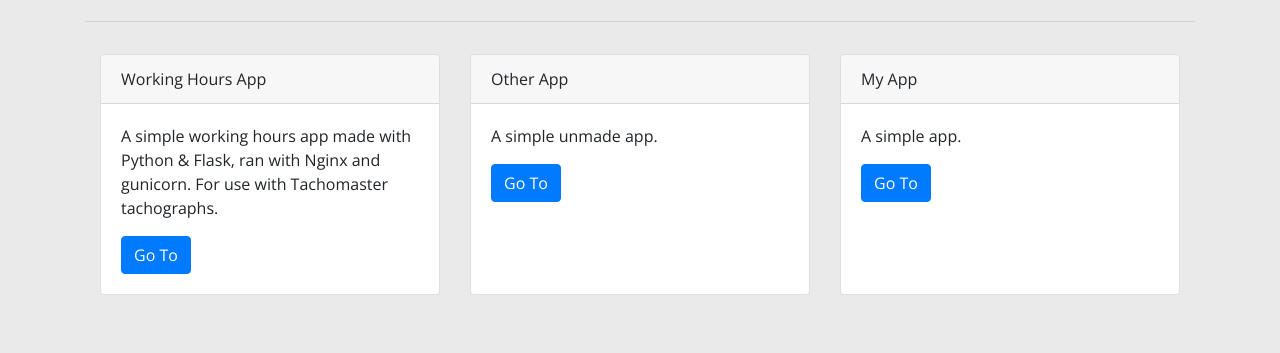
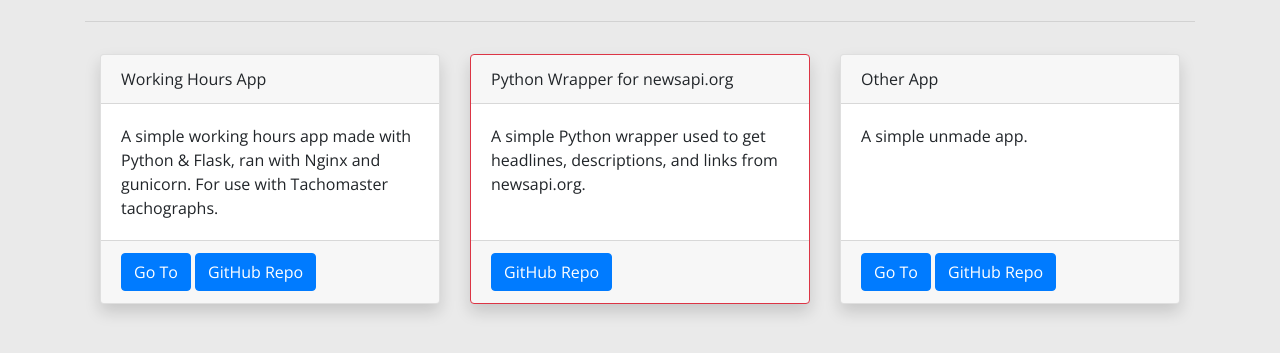
Before and after one commit to ryantharper/landing, a website: page src/index.html in a window 1280 px wide. Shown: the part 431-784 px from the top of the page. Drawn offline with nearby package versions, Linux system fonts and the light colour scheme.

Commit message:
general style changes

```diff
--- a/src/css/styles.css
+++ b/src/css/styles.css
@@ -102,3 +102,8 @@
 .project-header {
   font-family: "Bree Serif", serif;
   color: #893168; }
+
+  .material-icons.md-18 { font-size: 18px; }
+  .material-icons.md-24 { font-size: 24px; }
+  .material-icons.md-36 { font-size: 36px; }
+  .material-icons.md-48 { font-size: 48px; }
--- a/src/index.html
+++ b/src/index.html
@@ -9,6 +9,8 @@
         <link rel="stylesheet" href="css/bootstrap.css">
         <link rel="stylesheet" href="css/styles.css">
         <link href="https://fonts.googleapis.com/css?family=Bree+Serif|Open+Sans" rel="stylesheet">
+        <link href="https://fonts.googleapis.com/icon?family=Material+Icons" rel="stylesheet">
+
 
     </head>
     <body>
@@ -38,7 +40,7 @@
 
 
         <div class="container my-4">
-            <div class="jumbotron jb">
+            <div class="jumbotron jb shadow-sm">
               <h1 class="display-4 jumbo-head">rtharper.me</h1>
               <p class="lead">A site full of my projects, and other things.</p>
               <hr class="my-4">
@@ -52,34 +54,49 @@
             <hr class="my-4">
 
             <div class="card-deck mx-auto">
-                <div class="card my-2" style="min-width:15rem;">
+
+                <div class="card my-2 shadow" style="min-width:15rem;">
                     <div class="card-header">
                         Working Hours App
                     </div>
                     <div class="card-body">
                         <p class="card-text">A simple working hours app made with Python & Flask, ran with Nginx
                             and gunicorn. For use with Tachomaster tachographs.</p>
+                    </div>
+                    <div class="card-footer">
                         <a href="/work" class="btn btn-primary">Go To</a>
+                        <a href="https://github.com/ryantharper/working-hours-app" class="btn btn-primary">GitHub Repo</a>
                     </div>
                 </div>
-                <div class="card my-2" style="min-width:15rem;">
+
+                <div class="card my-2 shadow border border-danger" style="min-width:15rem;"data-toggle="tooltip" data-placement="bottom" title="WARNING: Has not been updated for newsapi v2">
+                    <div class="card-header">
+                        Python Wrapper for newsapi.org
+                        <!--<i class="material-icons md-18">error_outline</i>-->
+                    </div>
+                    <div class="card-body">
+                        <p class="card-text">A simple Python wrapper used to get headlines, descriptions, and links from
+                        newsapi.org. </p>
+                    </div>
+                    <div class="card-footer">
+                        <a href="#" class="btn btn-primary">GitHub Repo</a>
+
+                    </div>
+                </div>
+
+                <div class="card my-2 shadow" style="min-width:15rem;">
                     <div class="card-header">
                         Other App
                     </div>
                     <div class="card-body">
                         <p class="card-text">A simple unmade app.</p>
+                    </div>
+                    <div class="card-footer">
                         <a href="#" class="btn btn-primary">Go To</a>
+                        <a href="#" class="btn btn-primary">GitHub Repo</a>
                     </div>
                 </div>
-                <div class="card my-2" style="min-width:15rem;">
-                    <div class="card-header">
-                        My App
-                    </div>
-                    <div class="card-body">
-                        <p class="card-text">A simple app.</p>
-                        <a href="#" class="btn btn-primary">Go To</a>
-                    </div>
-                </div>
+
             </div>
 
 
@@ -91,5 +108,11 @@
         <script src="js/popper.min.js" type="text/javascript"></script>
         <script src="js/bootstrap.min.js" type="text/javascript"></script>
 
+        <script type="text/javascript">
+        $(function () {
+            $('[data-toggle="tooltip"]').tooltip()
+        })
+        </script>
+
     </body>
 </html>
```
Also changed, not shown: 1 other file.
